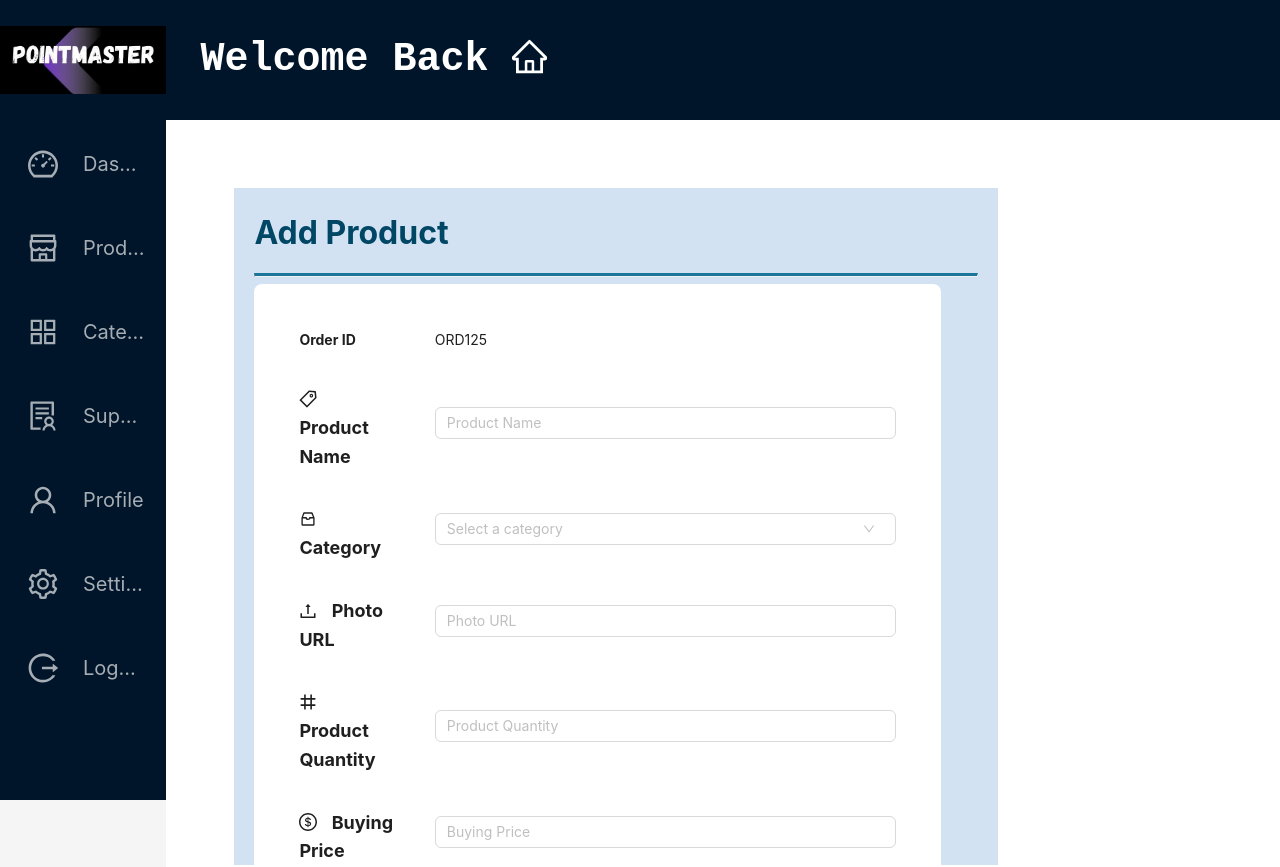
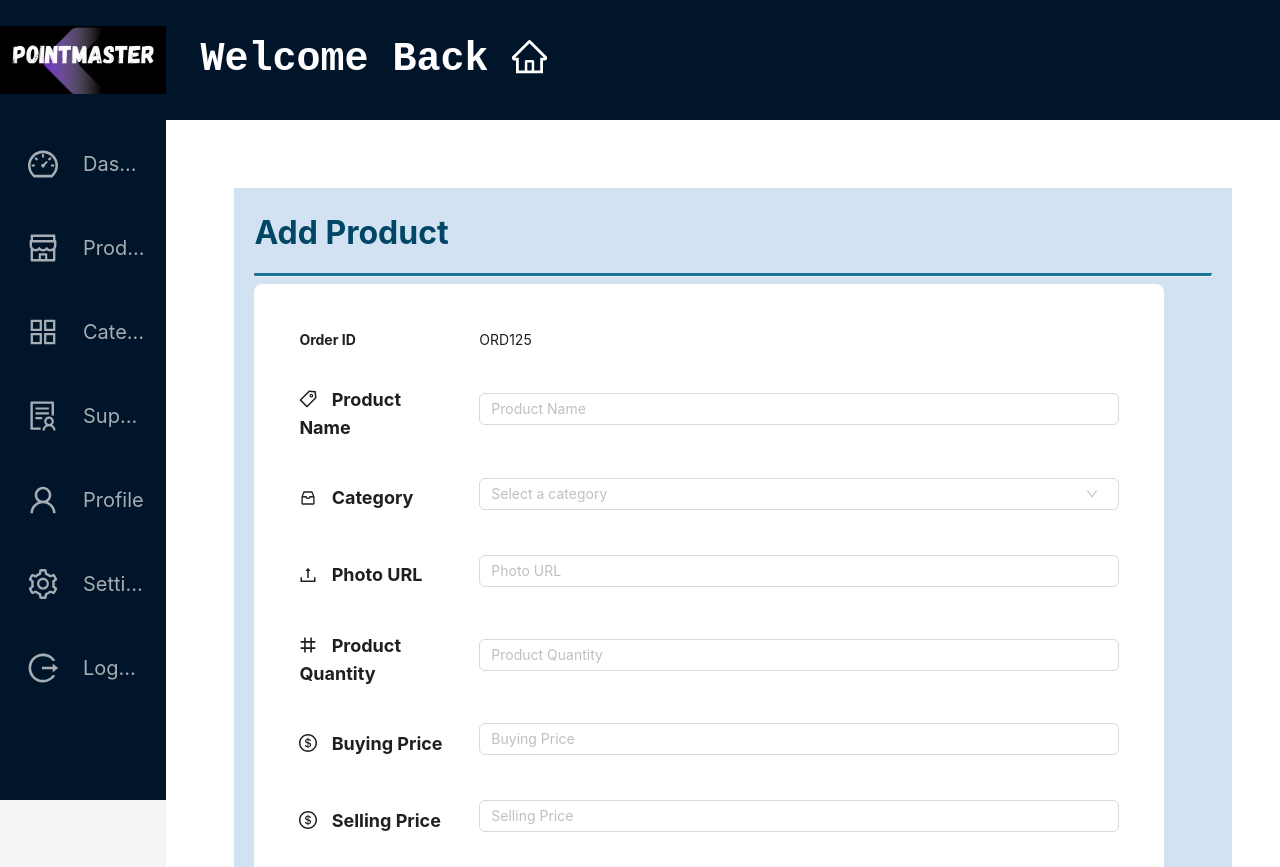
Before and after one commit to PointMaster-POS/web-management, a React (Create React App) app in the folder pointmaster/: page /addproduct in a window 1280 px wide. Shown: the top 867 px of the page. Built offline with nearby package versions, Linux system fonts and the light colour scheme.

Commit message:
Update addproduct.css

```diff
--- a/pointmaster/src/pages/Inventory Pages/addproduct.css
+++ b/pointmaster/src/pages/Inventory Pages/addproduct.css
@@ -1,10 +1,10 @@
 .add-product-box {
   margin-top: 140px;
   margin-left: 20px;
-  width: 75%;
+  width: 100%;
   padding: 20px;
   background-color: #d2e2f3;
-  height: 65%;
+  margin-bottom: 10px;
 }
 
 .header-container {
```
